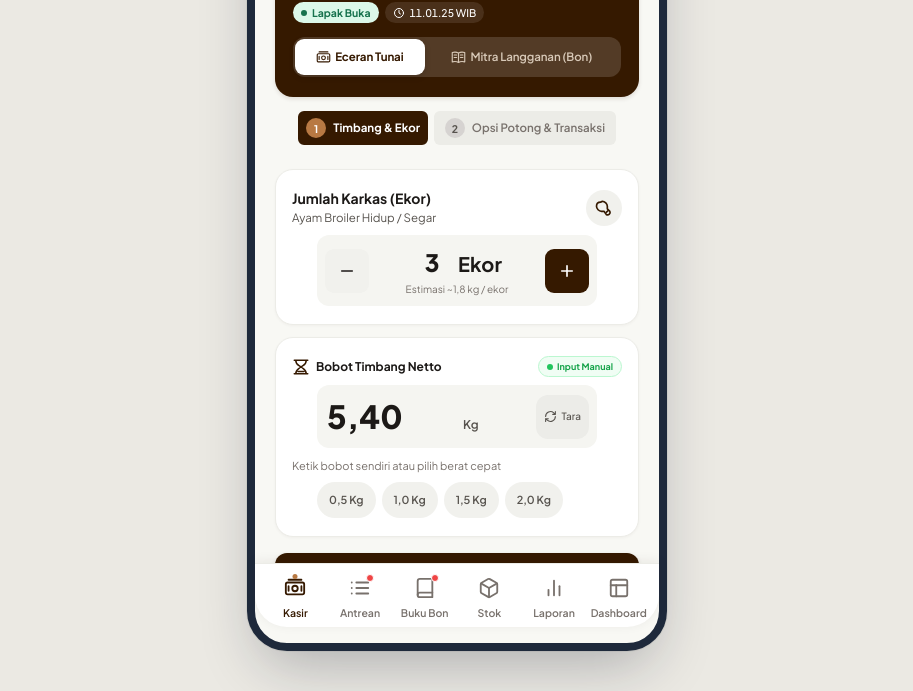
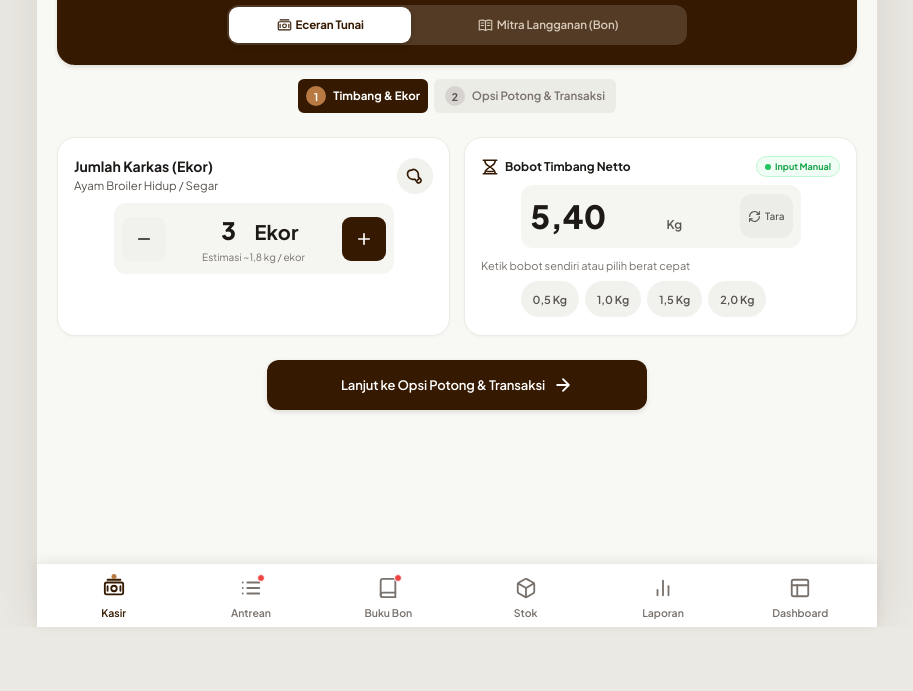
Before and after one commit to izamrosiawan/poultry-track, a plain HTML site: page index.html in a window 1280 px wide. Shown: the part 173-864 px from the top of the page, without its empty margins (183-1096 px from the left). After the commit the page ends 800 px from the top, so only its background shows below. Drawn offline with Linux system fonts and the light colour scheme.

Commit message:
Revert "feat(ui): implement authentic mobile phone frame prototype matching Figma layout"
This reverts commit 65a0a7ab4b50c32dd86cfeadc4a0a3ec38d36eec.

```diff
--- a/style.css
+++ b/style.css
@@ -2905,31 +2905,13 @@ body:has(.modal-backdrop.open), body:has(dialog[open]) { overflow: hidden; }
 
 /* TABLET (min-width: 768px) */
 @media (min-width: 768px) {
-  html {
-    background-color: #E2E8F0;
-    background-image: radial-gradient(#CBD5E1 1px, transparent 1px);
-    background-size: 20px 20px;
-    min-height: 100vh;
-    display: flex;
-    justify-content: center;
+  body {
+    max-width: 680px;
+    box-shadow: 0 0 36px rgba(53, 25, 0, 0.08);
   }
 
-  body {
-    max-width: 420px;
-    margin: 24px auto;
-    border-radius: 40px;
-    border: 8px solid #1E293B;
-    box-shadow: 0 25px 60px -15px rgba(15, 23, 42, 0.3), 0 0 0 1px rgba(0,0,0,0.05);
-    overflow-x: hidden;
-    overflow-y: auto;
-    height: calc(100vh - 48px);
-    max-height: 880px;
-  }
-
   .bottom-nav-bar {
-    max-width: 404px;
-    border-bottom-left-radius: 32px;
-    border-bottom-right-radius: 32px;
+    max-width: 680px;
   }
 
   .header-inner {
@@ -2967,22 +2949,35 @@ body:has(.modal-backdrop.open), body:has(dialog[open]) { overflow: hidden; }
     margin: 8px auto 0;
   }
 
-  /* Kasir Tahap 1: 1 Kolom Vertikal Otentik Sesuai Figma Mobile */
+  /* Kasir Tahap 1: 2 Kolom (Jumlah Karkas & Bobot) */
   #cashierStepOne {
-    display: flex;
-    flex-direction: column;
-    gap: 12px;
+    display: grid;
+    grid-template-columns: 1fr 1fr;
+    gap: 14px;
+    align-items: stretch;
   }
 
-  #cashierStepOne > .quantity-card,
+  #cashierStepOne > #partnerInfoCard {
+    grid-column: 1 / -1;
+  }
+
+  #cashierStepOne > .quantity-card {
+    grid-column: 1;
+    margin-bottom: 0;
+    height: 100%;
+  }
+
   #cashierStepOne > .weight-card {
+    grid-column: 2;
+    margin-bottom: 0;
+    height: 100%;
+  }
+
+  #cashierStepOne > #btnNextStep {
+    grid-column: 1 / -1;
+    max-width: 380px;
+    margin: 10px auto 0;
     width: 100%;
-    margin-bottom: 0;
-  }
-
-  #cashierStepOne > #btnNextStep {
-    width: 100%;
-    margin-top: 4px;
   }
 
   /* Antrean Grid 2 Kolom */
@@ -3021,11 +3016,12 @@ body:has(.modal-backdrop.open), body:has(dialog[open]) { overflow: hidden; }
 /* DESKTOP / LAPTOP (min-width: 1024px) */
 @media (min-width: 1024px) {
   body {
-    max-width: 420px;
+    max-width: 840px;
+    box-shadow: 0 0 50px rgba(53, 25, 0, 0.1);
   }
 
   .bottom-nav-bar {
-    max-width: 404px;
+    max-width: 840px;
   }
 
   /* Kasir Tahap 2: 2 Kolom Seimbang */
@@ -3153,24 +3149,20 @@ body:has(.modal-backdrop.open), body:has(dialog[open]) { overflow: hidden; }
 /* KPI 5 Cards Grid */
 .dash-kpi-grid {
   display: grid;
-  grid-template-columns: 1fr 1fr;
-  gap: 10px;
-}
-
-.dash-kpi-card:last-child {
-  grid-column: 1 / -1;
-}
-
-.dash-kpi-val {
-  font-size: 17px;
-  font-weight: 800;
-  color: #0F172A;
-  margin: 4px 0 2px;
-  letter-spacing: -0.02em;
-}
-
-.dash-kpi-card {
-  padding: 12px 10px;
+  grid-template-columns: 1fr;
+  gap: 12px;
+}
+
+@media (min-width: 480px) {
+  .dash-kpi-grid {
+    grid-template-columns: 1fr 1fr;
+  }
+}
+
+@media (min-width: 768px) {
+  .dash-kpi-grid {
+    grid-template-columns: repeat(3, 1fr);
+  }
 }
 
 .dash-kpi-card {
```
